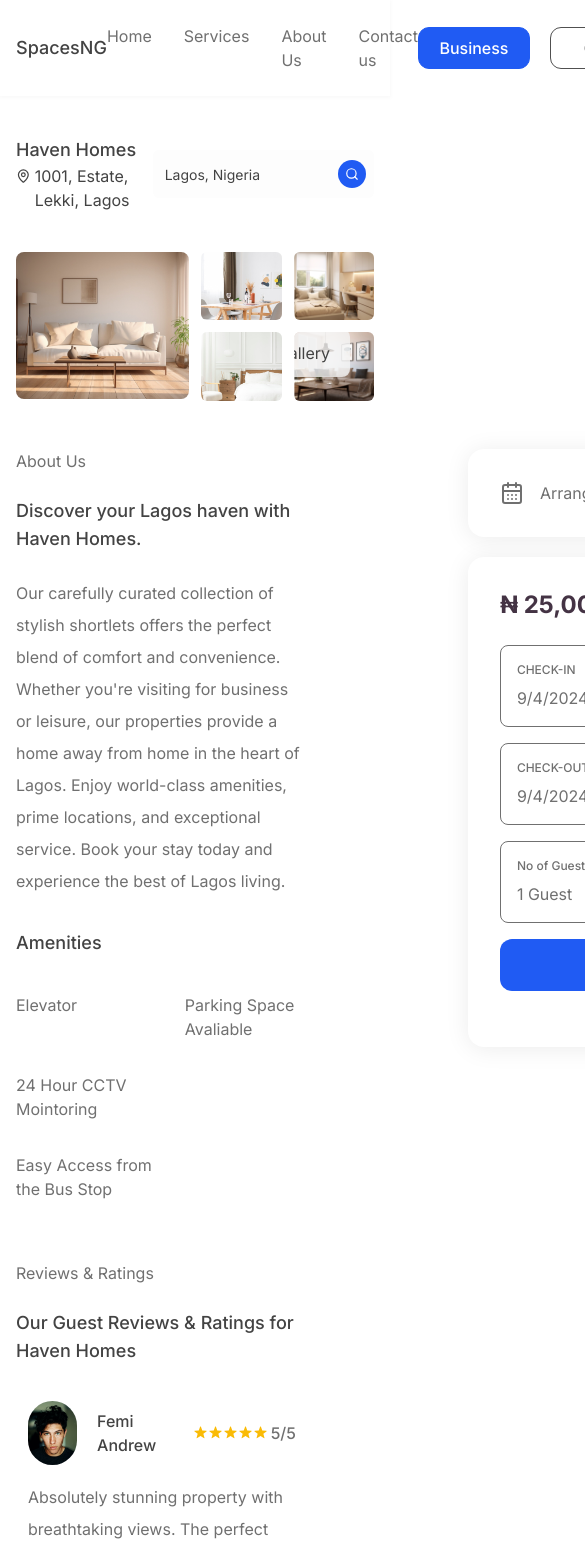
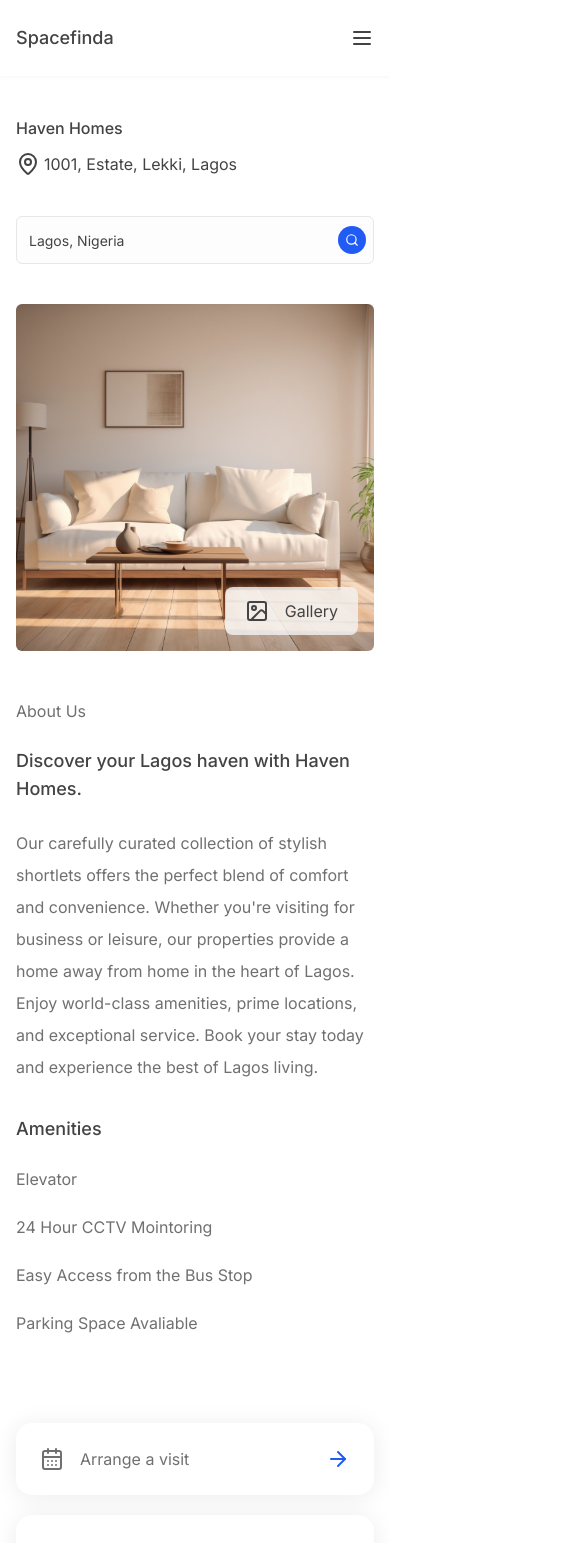
Before and after one commit to Fusion-Forge-LLC/spaceng, a Next.js app: page /shortlet/1 in a window 390 px wide. Shown: the top 1543 px of the page, 585 px wide, since content can reach past the window. Built offline with nearby package versions, Linux system fonts and the light colour scheme.

Commit message:
property listing page responsiveness

```diff
--- a/app/(services)/_components/booking-page/booking-page.tsx
+++ b/app/(services)/_components/booking-page/booking-page.tsx
@@ -35,7 +35,7 @@
           </button>
         </div>
 
-        <section className="flex gap-40 py-5">
+        <section className="flex flex-col-reverse sm:flex-row gap-20 sm:gap-10 lg:gap-40 py-5">
           <div className="flex-1">
             <h3 className="text-lg font-medium mb-8">Arrange A Pre-Booking</h3>
 
@@ -46,13 +46,13 @@
 
               <PhoneNumber />
               <TextArea />
-              <div className="pt-8">
+              <div className="pt-4 sm:pt-8">
                 <button className="booking-btn w-full ">Submit Request</button>
               </div>
             </form>
           </div>
 
-          <div className="w-full max-w-sm">
+          <div className="w-full sm:max-w-64 md:max-w-80 lg:max-w-sm">
             <Calendar
               calendarType={"gregory"}
               className={""}
--- a/app/(services)/_components/header/header.tsx
+++ b/app/(services)/_components/header/header.tsx
@@ -1,24 +1,35 @@
+"use client";
+
 import Link from "next/link";
-import React from "react";
+import React, {useState} from "react";
+import {Menu, X} from "lucide-react";
 
 import Wrapper from "@/components/wrapper/wrapper";
+import {cn} from "@/lib/utils";
+import {AboutIcon, HomeIcon, PhoneIcon, ServicesIcon} from "@/components/Icons/icons";
 
 function Header() {
+  const [showMobileNav, setShowMobileNav] = useState(false);
+
+  function toggleMobileMenu() {
+    setShowMobileNav((prevState) => !prevState);
+  }
+
   return (
     <header className="py-6 shadow-[0px_1px_4px_1px_#F9F9F9]">
       <Wrapper className="flex items-center justify-between">
         <Link className="text-lg font-medium hover:text-blue" href={"/"}>
-          SpacesNG
+          Spacefinda
         </Link>
 
-        <nav className="text-[#707070] flex gap-8">
+        <nav className="text-[#707070] hidden md:flex gap-8">
           <Link href={"/"}>Home</Link>
           <Link href={"/services"}>Services</Link>
           <Link href={"/about-us"}>About Us</Link>
           <Link href={"/contact-us"}>Contact us</Link>
         </nav>
 
-        <div className="font-medium flex gap-5 text-center">
+        <div className="font-medium hidden md:flex gap-5 text-center">
           <Link
             className="font-medium rounded-[11px] w-28 py-2 px-3 border border-blue bg-blue text-white hover:bg-transparent hover:text-blue"
             href={"/"}
@@ -32,7 +43,52 @@
             Client
           </Link>
         </div>
+
+        <button className="md:hidden" onClick={toggleMobileMenu}>
+          <Menu />
+        </button>
       </Wrapper>
+
+      <div
+        className={cn(
+          "lg:hidden h-screen transition-all w-full fixed top-0 bg-white p-4 sm:p-8 z-50",
+          showMobileNav ? "left-0" : "-left-full",
+        )}
+      >
+        <button
+          className="absolute right-8 top-8 hover:scale-110 transition-all active:scale-90"
+          onClick={toggleMobileMenu}
+        >
+          <X />
+        </button>
+
+        <ul className="space-y-8 pt-10">
+          <li>
+            <Link className="mobile-nav-link" href={"/"}>
+              <HomeIcon />
+              Home
+            </Link>
+          </li>
+          <li>
+            <Link className="mobile-nav-link" href={"/services"}>
+              <ServicesIcon />
+              Services
+            </Link>
+          </li>
+          <li>
+            <Link className="mobile-nav-link" href={"/about-us"}>
+              <AboutIcon />
+              About us
+            </Link>
+          </li>
+          <li>
+            <Link className="mobile-nav-link" href={"/contact-us"}>
+              <PhoneIcon />
+              Contact Us
+            </Link>
+          </li>
+        </ul>
+      </div>
     </header>
   );
 }
--- a/app/(services)/_components/property-detail-page/details-page.tsx
+++ b/app/(services)/_components/property-detail-page/details-page.tsx
@@ -7,6 +7,7 @@
 import {usePathname} from "next/navigation";
 
 import Wrapper from "@/components/wrapper/wrapper";
+import {cn} from "@/lib/utils";
 
 import ReviewCard from "../../_components/review-card/review-card";
 import SearchProperties from "../../_components/search/search";
@@ -80,10 +81,10 @@
   return (
     <main>
       <Wrapper className="py-10">
-        <div className="flex items-center justify-between">
-          <div>
-            <h5 className="text-lg font-medium">{title}</h5>
-            <p className="flex gap-1">
+        <div className="flex flex-col md:flex-row md:items-center md:justify-between gap-10">
+          <div className="max-sm:space-y-3">
+            <h5 className="md:text-lg font-medium">{title}</h5>
+            <p className="flex gap-1 ">
               <MapPin /> {location}{" "}
             </p>
           </div>
@@ -92,7 +93,7 @@
         </div>
 
         <div className="py-10">
-          <div className="grid grid-cols-4 gap-3">
+          <div className="hidden sm:grid grid-cols-4 gap-3">
             {images.map((item, index) => {
               return (
                 <div
@@ -105,15 +106,26 @@
                     className="object-cover object-center"
                     src={item}
                   />
-                  <button className="bg-[#F4F4F4]/80 hover:bg-[#F4F4F4] rounded-lg items-center px-5 py-3 gap-4 hidden group-last:flex absolute right-6 bottom-6">
+                  <button className="bg-[#F4F4F4]/80 hover:bg-[#F4F4F4] rounded-lg items-center px-3 lg:px-5 py-2 lg:py-3 gap-4 hidden group-last:flex absolute right-2 md:right-3 lg:right-6 bottom-2 md:bottom-3 lg:lbottom-6">
                     <ImageIcon /> Gallery
                   </button>
                 </div>
               );
             })}
           </div>
+          <div className="aspect-[331/321] relative rounded-md sm:hidden overflow-hidden">
+            <Image
+              fill
+              alt="Shortlet property image"
+              className="object-cover object-center"
+              src={images[0]}
+            />
+            <button className="bg-[#F4F4F4]/80 rounded-lg items-center px-5 py-3 gap-4 flex absolute right-4 bottom-4">
+              <ImageIcon /> Gallery
+            </button>
+          </div>
 
-          <div className="py-12 text-grey-200 flex gap-40">
+          <div className="py-12 text-grey-200 flex gap-10 lg:gap-40">
             <article className="text-grey-200 flex-1">
               <div>
                 <h4 className="mb-6">About Us</h4>
@@ -122,14 +134,20 @@
 
                 <p className="leading-loose mb-8">{description}</p>
 
-                <h5 className="text-lg mb-6 font-medium text-grey">Amenities</h5>
+                <h5 className="text-lg  md:mb-6 font-medium text-grey">Amenities</h5>
 
-                <ul className="grid grid-rows-3 grid-flow-col gap-8 py-3">
+                <ul className="sm:grid grid-rows-3 grid-flow-col gap-8 py-3">
                   {amenities.map((item, index) => {
-                    return <li key={index}>{item}</li>;
+                    return (
+                      <li key={index} className="py-3 sm:py-0">
+                        {item}
+                      </li>
+                    );
                   })}
                 </ul>
               </div>
+
+              <BookingCard className="md:hidden my-16" cost={cost} label={label} />
 
               <div className="pt-12">
                 <h4 className="mb-6">Reviews & Ratings</h4>
@@ -154,18 +172,32 @@
               </div>
             </article>
 
-            <div className="w-[435px] shrink-0 space-y-5">
-              <Link
-                className="flex items-center group property-book gap-4"
-                href={`${pathname}/booking`}
-              >
+            <BookingCard className="hidden md:block" cost={cost} label={label} />
+          </div>
+        </div>
+      </Wrapper>
+    </main>
+  );
+}
+
+function BookingCard({
+  className,
+  cost,
+  label,
+}: {
+  className: string;
+  cost: number;
+  label: "Guest" | "Team";
+}) {
+  const pathname = usePathname();
+
+  return (
+    <div className={cn("sm:w-[310px] lg:w-[435px] shrink-0 space-y-5", className)}>
+      <Link className="flex items-center group property-book gap-4" href={`${pathname}/booking`}>
         <CalendarDaysIcon />
         <span>Arrange a visit</span>
 
-                <ArrowRight
-                  className="ml-auto group-hover:scale-150 transition-all"
-                  color="#205BF3"
-                />
+        <ArrowRight className="ml-auto group-hover:scale-150 transition-all" color="#205BF3" />
       </Link>
 
       <div className="property-book ">
@@ -179,10 +211,6 @@
         </div>
       </div>
     </div>
-          </div>
-        </div>
-      </Wrapper>
-    </main>
   );
 }
 
--- a/app/(services)/_components/review-card/review-card.tsx
+++ b/app/(services)/_components/review-card/review-card.tsx
@@ -17,7 +17,7 @@
   return (
     <li className="p-3 rounded-lg">
       <div className="flex items-center mb-4 gap-5">
-        <div className="h-16 w-16 rounded-full relative overflow-hidden">
+        <div className="h-10 md:h-16 w-10 md:w-16 rounded-full relative overflow-hidden">
           <Image fill alt="Reviewer image" className="object-cover object-center" src={image} />
         </div>
         <h4 className="text-grey font-medium mr-auto">{name}</h4>
--- a/app/(services)/_components/search/search.tsx
+++ b/app/(services)/_components/search/search.tsx
@@ -5,9 +5,9 @@
 
 function SearchProperties() {
   return (
-    <div className="bg-[#FDFDFD] relative rounded-md w-full max-w-80">
+    <div className="bg-[#FDFDFD] relative rounded-md w-full sm:max-w-80">
       <Input
-        className="border-none shadow-none rounded-md py-4 focus-visible:ring-blue w-full h-12"
+        className="md:border-none border border-[#E7E7E7] shadow-none rounded-md py-4 focus-visible:ring-blue w-full h-12"
         defaultValue={"Lagos, Nigeria"}
       />
       <span className="grid place-content-center h-7 w-7 rounded-full bg-blue absolute top-1/2 right-2 -translate-y-1/2">
--- a/app/globals.css
+++ b/app/globals.css
@@ -48,10 +48,10 @@
     @apply h-10 w-10 rounded-full bg-[#FBFBFB] grid place-content-center hover:bg-blue/20;
   }
   .property-book {
-    @apply p-8 bg-white rounded-2xl shadow-[0px_2px_24.23px_rgba(0,0,0,0.08)];
+    @apply p-6 sm:p-8 md:p-4 lg:p-8 bg-white rounded-2xl shadow-[0px_2px_24.23px_rgba(0,0,0,0.08)];
   }
   .payment-method {
-    @apply p-4 space-y-2 border cursor-pointer;
+    @apply p-2 lg:p-4 space-y-2 border cursor-pointer text-left flex flex-col;
   }
   .non-active-payment-method {
     @apply border-[#E6E6E6] rounded-md shadow-[0px_3px_6px_rgba(0,0,0,0.02),0px_1px_1px_rgba(0,0,0,0.03)];
--- a/components/wrapper/wrapper.tsx
+++ b/components/wrapper/wrapper.tsx
@@ -4,8 +4,8 @@
 
 function Wrapper({children, className}: {children: ReactNode; className?: string}) {
   return (
-    <div className="max-w-6xl mx-auto px-4">
-      <div className={cn("container mx-auto", className)}>{children}</div>
+    <div className="max-w-6xl mx-auto">
+      <div className={cn("container mx-auto px-4", className)}>{children}</div>
     </div>
   );
 }
```
Also changed, not shown: app/(services)/_components/checkout-page/checkout.tsx (+6 -5 lines), app/(services)/_components/list-page/lists.tsx (+15 -7 lines), app/(services)/_components/property/card.tsx (+8 -8 lines), components/footer/footer.tsx (+12 -1 lines). Lines whose indentation alone changed are shown as unchanged.
